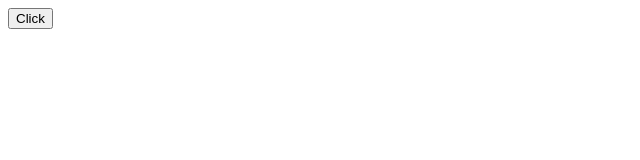
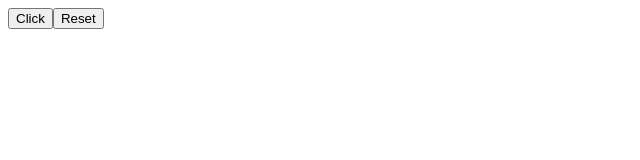
Before and after one commit to Bskasan/React_Practises, a React (Create React App) app in the folder rc_05_events-usestatehook/: page / in a window 1280 px wide. Shown: the top 160 px of the page, without its empty margins (0-640 px from the left). Built offline with nearby package versions, Linux system fonts and the light colour scheme.

Commit message:
handleReset

```diff
--- a/rc_05_events-usestatehook/src/components/1-events/Event.jsx
+++ b/rc_05_events-usestatehook/src/components/1-events/Event.jsx
@@ -16,9 +16,21 @@ const Event = () => {
     alert("Hi Events");
   };
 
+  const handleReset = (msg) => {
+    console.log(msg);
+  };
+
   return (
     <div>
       <button onClick={handleClick}>Click</button>
+      {/* By using Arrow function here, you will avoid by default invoking. */}
+
+      {/* Eger bir event fonksiyonunun paremetresi olmasi gerekiyorsa
+      bu fonksiyon bir arrow fonks. tarafindan  cagrilmalidir. Aksi
+      takdirde event fonksiyonu event gerceklesmeden cagirilir */}
+      <button onClick={() => handleReset("Please clear the text!")}>
+        Reset
+      </button>
     </div>
   );
 };
```
